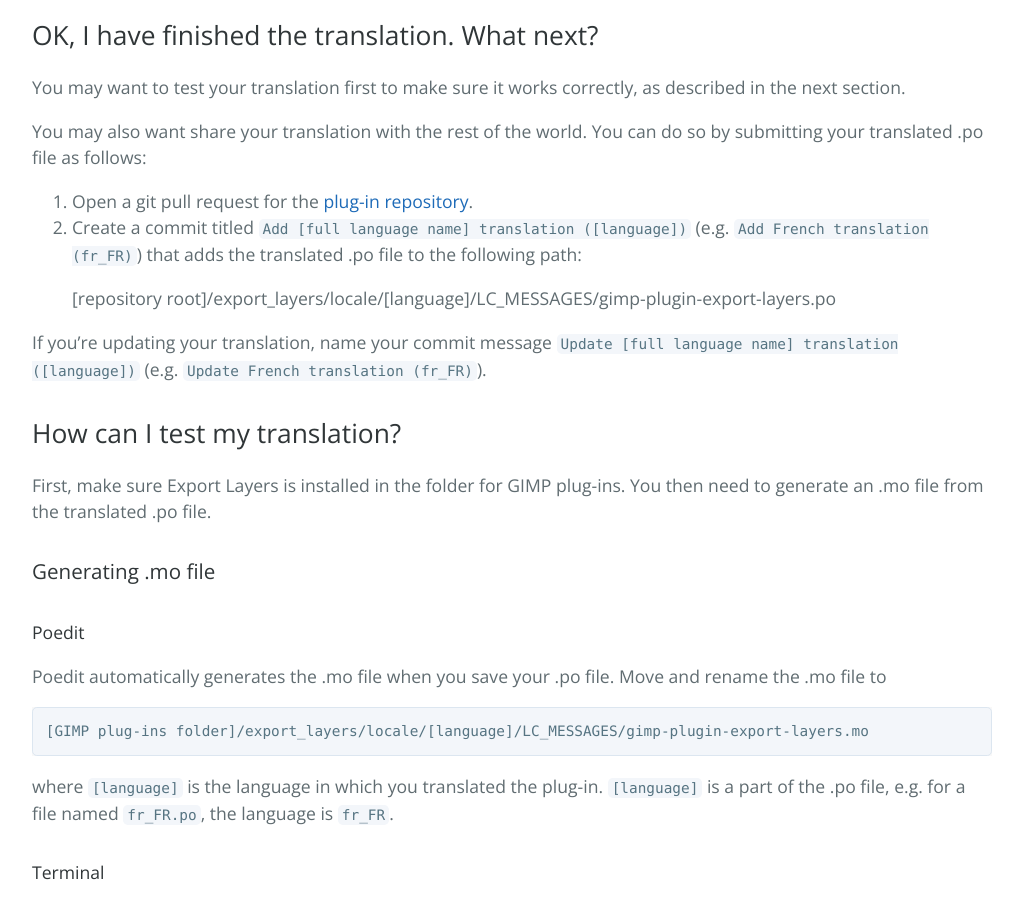
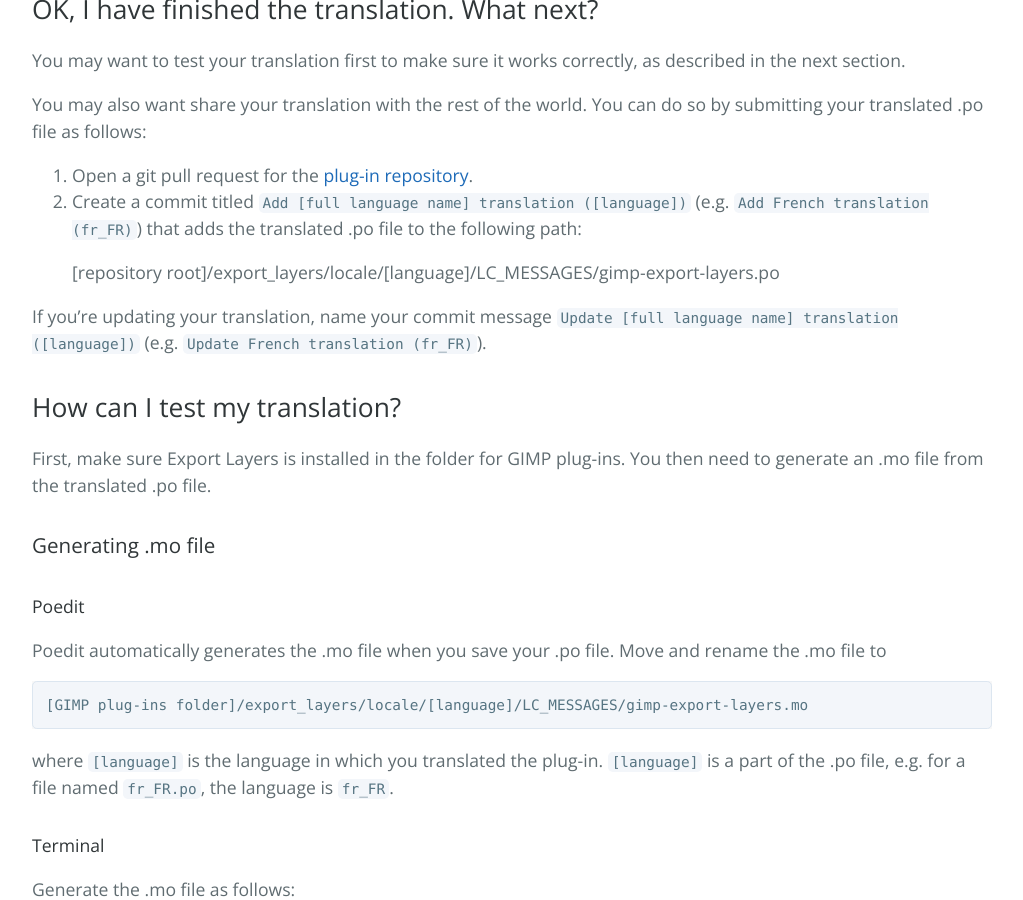
Before and after one commit to kamilburda/gimp-export-layers, a Jekyll site: the page built from sections/Providing-Translations.md, in a window 1280 px wide and 900 px high, scrolled down 2459 px. Shown: the whole window, without its empty margins (128-1151 px from the left). Built offline with Jekyll 4.4.1, drawn with Linux system fonts in a browser that asks for light colours; some of the changed text lies outside the part shown.

Commit message:
Update plug-in location and author

```diff
--- a/_config.yml
+++ b/_config.yml
@@ -1,10 +1,10 @@
 # Site settings
 title: Export Layers
 description: "GIMP plug-in that exports layers as separate images"
-baseurl: "/gimp-plugin-export-layers"
-url: "https://khalim19.github.io"
-repository: "khalim19/gimp-plugin-export-layers"
-github_username: "khalim19"
+baseurl: "/gimp-export-layers"
+url: "https://kamilburda.github.io"
+repository: "kamilburda/gimp-export-layers"
+github_username: "Kamil Burda"
 copyright_years: "2013-2022"
 
 plugin_name: "export_layers"
--- a/sections/Providing-Translations.md
+++ b/sections/Providing-Translations.md
@@ -11,8 +11,8 @@
 How do I translate the plug-in?
 -------------------------------
 
-First, make sure you use the `gimp-plugin-export-layers.pot` file for the latest plug-in version.
-Either use the .pot file in the `export_layers/locale` folder (inside the folder with the installed plug-in), or, if in doubt, [download the latest version](https://github.com/khalim19/gimp-plugin-export-layers/blob/main/export_layers/locale/gimp-plugin-export-layers.pot).
+First, make sure you use the `gimp-export-layers.pot` file for the latest plug-in version.
+Either use the .pot file in the `export_layers/locale` folder (inside the folder with the installed plug-in), or, if in doubt, [download the latest version](https://github.com/kamilburda/gimp-export-layers/blob/main/export_layers/locale/gimp-export-layers.pot).
 
 
 ### Poedit
@@ -24,7 +24,7 @@
 
 To create a new translation for your language:
 
-1. Open Poedit, select `File → New from POT/PO file...` and select the `gimp-plugin-export-layers.pot` file in the `export_layers/locale` folder.
+1. Open Poedit, select `File → New from POT/PO file...` and select the `gimp-export-layers.pot` file in the `export_layers/locale` folder.
 2. Set the language of the translation.
 3. Translate the strings (by filling in the `Translation` text field for each string).
 4. If desired, go to `Catalog → Properties...` and edit the translation file properties.
@@ -36,7 +36,7 @@
 
 If you spotted some translation errors in your .po file or the plug-in was updated since the last translation was made, you may need to update the translation:
 
-1. Open your .po file, select `Catalog → Update from POT file...` and select the `gimp-plugin-export-layers.pot` file for the latest plug-in version.
+1. Open your .po file, select `Catalog → Update from POT file...` and select the `gimp-export-layers.pot` file for the latest plug-in version.
 2. Update the translated strings.
    Make sure to check for:
    * new strings,
@@ -107,10 +107,10 @@
 You may also want share your translation with the rest of the world.
 You can do so by submitting your translated .po file as follows:
 
-1. Open a git pull request for the [plug-in repository](https://github.com/khalim19/gimp-plugin-export-layers).
+1. Open a git pull request for the [plug-in repository](https://github.com/kamilburda/gimp-export-layers).
 2. Create a commit titled `Add [full language name] translation ([language])` (e.g. `Add French translation (fr_FR)`) that adds the translated .po file to the following path:
 
-      [repository root]/export_layers/locale/[language]/LC_MESSAGES/gimp-plugin-export-layers.po
+      [repository root]/export_layers/locale/[language]/LC_MESSAGES/gimp-export-layers.po
 
   If you're updating your translation, name your commit message `Update [full language name] translation ([language])` (e.g. `Update French translation (fr_FR)`).
 
@@ -129,7 +129,7 @@
 Poedit automatically generates the .mo file when you save your .po file.
 Move and rename the .mo file to
 
-    [GIMP plug-ins folder]/export_layers/locale/[language]/LC_MESSAGES/gimp-plugin-export-layers.mo
+    [GIMP plug-ins folder]/export_layers/locale/[language]/LC_MESSAGES/gimp-export-layers.mo
 
 where `[language]` is the language in which you translated the plug-in.
 `[language]` is a part of the .po file, e.g. for a file named `fr_FR.po`, the language is `fr_FR`.
```
Also changed, not shown: dev/sections/CHANGELOG.md (+4 -1 lines), dev/sections/Providing-Translations.md (+7 -7 lines), dev/sections/index.md (+1 -1 lines), index.md (+1 -1 lines), sections/CHANGELOG.md (+4 -1 lines), sections/index.md (+1 -1 lines), dev/images/logo.svg, dev/sections/LICENSE.txt, images/logo.svg, sections/LICENSE.txt.
